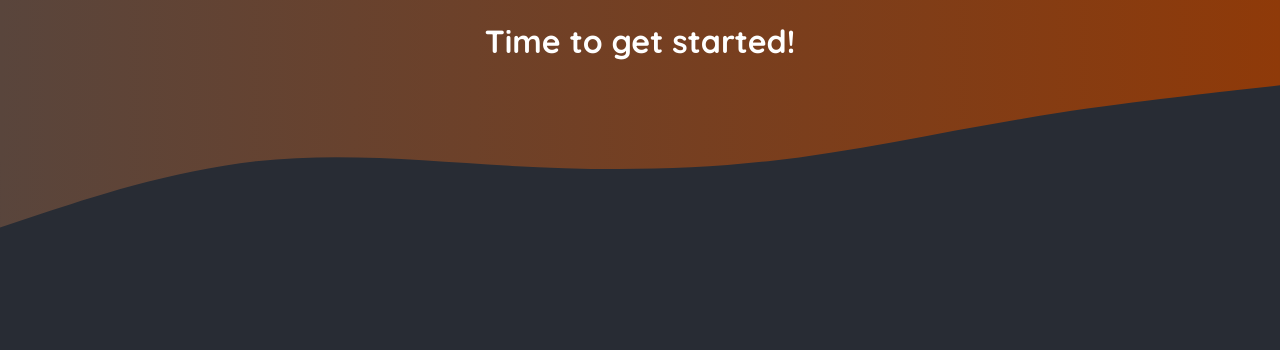
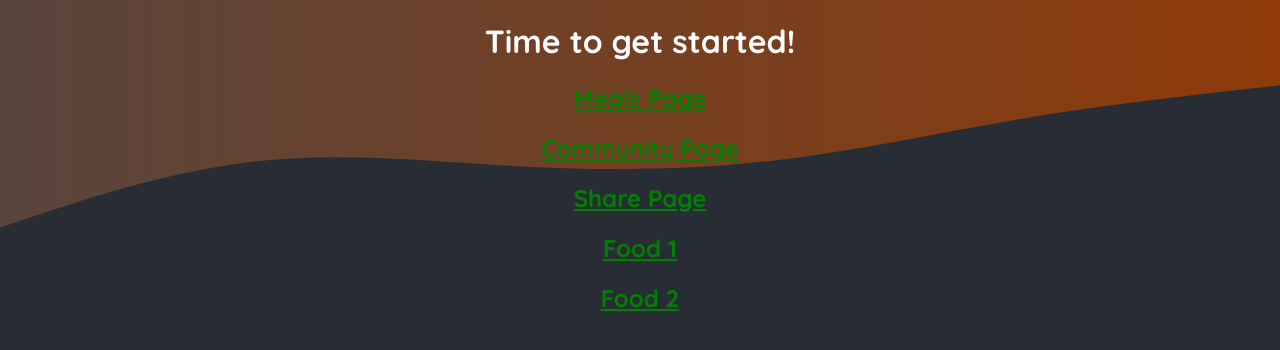
Before and after one commit to masariuman/foodiesApp, a Next.js app: page / in a window 1280 px wide. Shown: the top 350 px of the page. Built offline with nearby package versions, Linux system fonts and the light colour scheme.

Commit message:
basic routing first

```diff
--- /dev/null
+++ b/app/meals/[masariuman]/page.jsx
@@ -0,0 +1,5 @@
+export default function MealsSlugPage() {
+  return (
+    <main><h1 style={{ color: 'white', textAlign: 'center' }}>Meals Slug Page</h1></main>
+  )
+}
--- /dev/null
+++ b/app/meals/community/page.jsx
@@ -0,0 +1,5 @@
+export default function CommunityPage() {
+  return (
+    <main><h1 style={{ color: 'white', textAlign: 'center' }}>Community Page</h1></main>
+  )
+}
--- /dev/null
+++ b/app/meals/share/page.jsx
@@ -0,0 +1,5 @@
+export default function SharePage() {
+  return (
+    <main><h1 style={{ color: 'white', textAlign: 'center' }}>Share Page</h1></main>
+  )
+}
--- a/app/page.js
+++ /dev/null
@@ -1,9 +0,0 @@
-export default function Home() {
-  return (
-    <main>
-      <h1 style={{ color: 'white', textAlign: 'center' }}>
-        Time to get started!
-      </h1>
-    </main>
-  );
-}
--- /dev/null
+++ b/app/page.jsx
@@ -0,0 +1,26 @@
+import Link from "next/link";
+
+export default function Home() {
+  return (
+    <main>
+      <h1 style={{ color: 'white', textAlign: 'center' }}>
+        Time to get started!
+      </h1>
+      <h2 style={{ color: 'white', textAlign: 'center' }}>
+        <Link href="/meals" style={{ color: 'green', textAlign: 'center' }}>Meals Page</Link>
+      </h2>
+      <h2 style={{ color: 'white', textAlign: 'center' }}>
+        <Link href="/meals/community" style={{ color: 'green', textAlign: 'center' }}>Community Page</Link>
+      </h2>
+      <h2 style={{ color: 'white', textAlign: 'center' }}>
+        <Link href="/meals/share" style={{ color: 'green', textAlign: 'center' }}>Share Page</Link>
+      </h2>
+      <h2 style={{ color: 'white', textAlign: 'center' }}>
+        <Link href="/meals/food1" style={{ color: 'green', textAlign: 'center' }}>Food 1</Link>
+      </h2>
+      <h2 style={{ color: 'white', textAlign: 'center' }}>
+        <Link href="/meals/food2" style={{ color: 'green', textAlign: 'center' }}>Food 2</Link>
+      </h2>
+    </main>
+  );
+}
```
Also changed, not shown: app/meals/page.jsx (added, +7 -0 lines), app/layout.jsx (renamed from app/layout.js).
